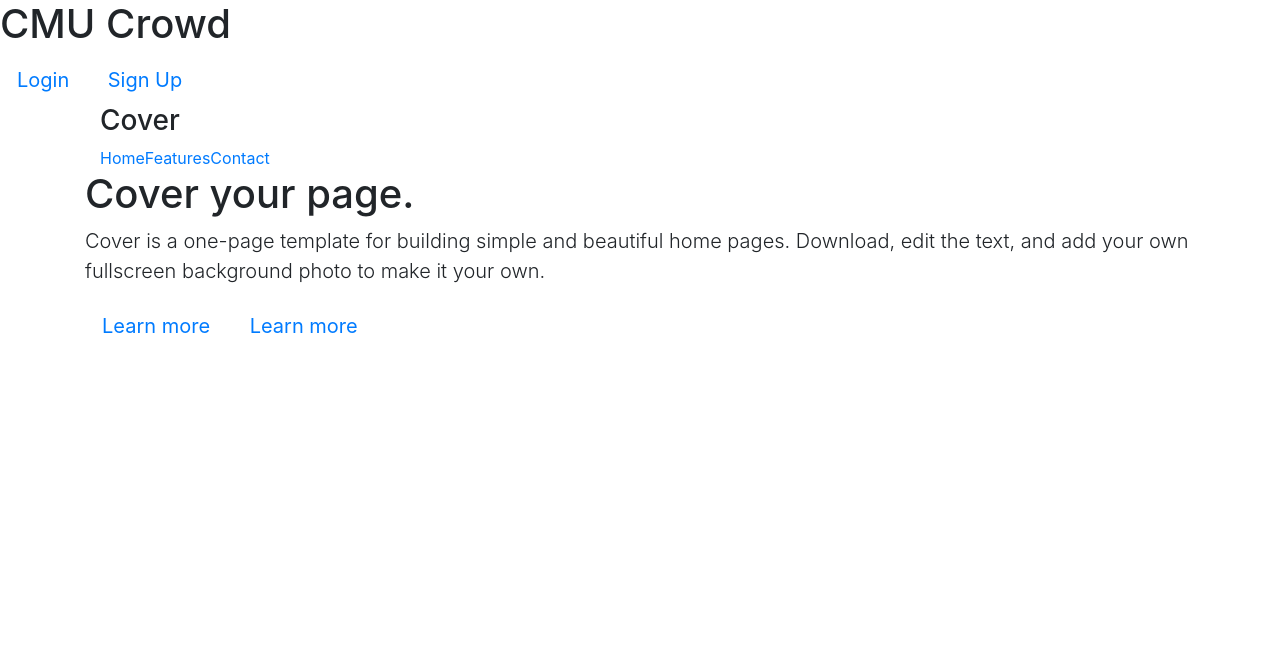
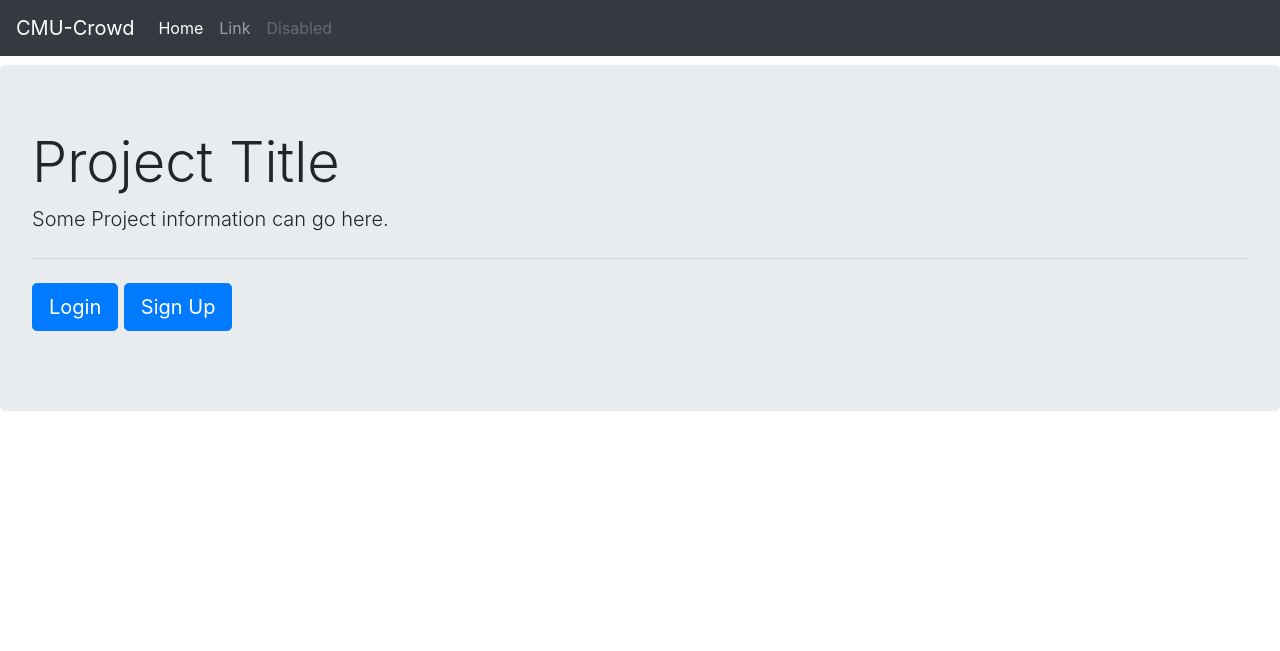
Before and after one commit to A2Zadeh/CMU-Crowd, a Django app: page / in a window 1280 px wide. Shown: the top 651 px of the page. Run offline with Django 3.2, Linux system fonts and the light colour scheme; some libraries are stand-ins or nearby versions.

Commit message:
added navbar, simply homepage UI

```diff
--- a/CMU-Crowd/main/templates/main/home.html
+++ b/CMU-Crowd/main/templates/main/home.html
@@ -3,42 +3,15 @@
 {% block content %}
 {% load static %}
 
-<h1> CMU Crowd </h1>
-<a class="btn btn-lg btn-default" href="{% url 'login' %}"> Login </a>
-<a class="btn btn-lg btn-default" href="{% url 'signup' %}"> Sign Up </a>
 
+<div class="jumbotron">
+  <h1 class="display-4">Project Title </h1>
+  <p class="lead">Some Project information can go here.</p>
+  <hr class="my-4">
+  <p class="lead">
+    <a class="btn btn-lg btn-primary" href="{% url 'login' %}"> Login </a>
+<a class="btn btn-lg btn-primary" href="{% url 'signup' %}"> Sign Up </a>
+  </p>
+</div>
 
-    <div class="site-wrapper">
-
-      <div class="site-wrapper-inner">
-
-        <div class="container">
-
-          <div class="masthead clearfix">
-            <div class="container inner">
-              <h3 class="masthead-brand">Cover</h3>
-              <nav>
-                <ul class="nav masthead-nav">
-                  <li class="active"><a href="#">Home</a></li>
-                  <li><a href="#">Features</a></li>
-                  <li><a href="#">Contact</a></li>
-                </ul>
-              </nav>
-            </div>
-          </div>
-
-          <div class="inner cover">
-            <h1 class="cover-heading">Cover your page.</h1>
-            <p class="lead">Cover is a one-page template for building simple and beautiful home pages. Download, edit the text, and add your own fullscreen background photo to make it your own.</p>
-            <p class="lead">
-              <a href="#" class="btn btn-lg btn-default">Learn more</a>
-              <a href="#" class="btn btn-lg btn-default">Learn more</a>
-            </p>
-          </div>
-
-        </div>
-
-      </div>
-
-    </div>
 {% endblock %}
--- a/CMU-Crowd/templates/base.html
+++ b/CMU-Crowd/templates/base.html
@@ -18,6 +18,7 @@
 }
 body {
   margin-bottom: 60px; /* Margin bottom by footer height */
+  padding-top: 65px;
 }
 .footer {
   position: absolute;
@@ -32,7 +33,31 @@
 </head>
 
 <body>
-  <main>
+        <header>
+      <!-- Fixed navbar -->
+      <nav class="navbar navbar-expand-md navbar-dark fixed-top bg-dark">
+        <a class="navbar-brand" href="#">CMU-Crowd</a>
+        <button class="navbar-toggler" type="button" data-toggle="collapse" data-target="#navbarCollapse" aria-controls="navbarCollapse" aria-expanded="false" aria-label="Toggle navigation">
+          <span class="navbar-toggler-icon"></span>
+        </button>
+        <div class="collapse navbar-collapse" id="navbarCollapse">
+          <ul class="navbar-nav mr-auto">
+            <li class="nav-item active">
+              <a class="nav-link" href="/">Home <span class="sr-only">(current)</span></a>
+            </li>
+            <li class="nav-item">
+              <a class="nav-link" href="#">Link</a>
+            </li>
+            <li class="nav-item">
+              <a class="nav-link disabled" href="#">Disabled</a>
+            </li>
+          </ul>
+        </div>
+      </nav>
+    </header>
+
+
+  <main role="main">
     {% block content %}
     {% endblock %}
   </main>
--- a/CMU-Crowd/templates/registration/login.html
+++ b/CMU-Crowd/templates/registration/login.html
@@ -11,6 +11,7 @@
       </button>
     </div>
   {% endif %}
+  <div class="container">
   <div class="row">
     <div class="col-lg-4 col-md-6 col-sm-8 col-12">
       <h2>Log in</h2>
@@ -23,4 +24,5 @@
       </form>
     </div>
   </div>
+</div>
 {% endblock %}
```
